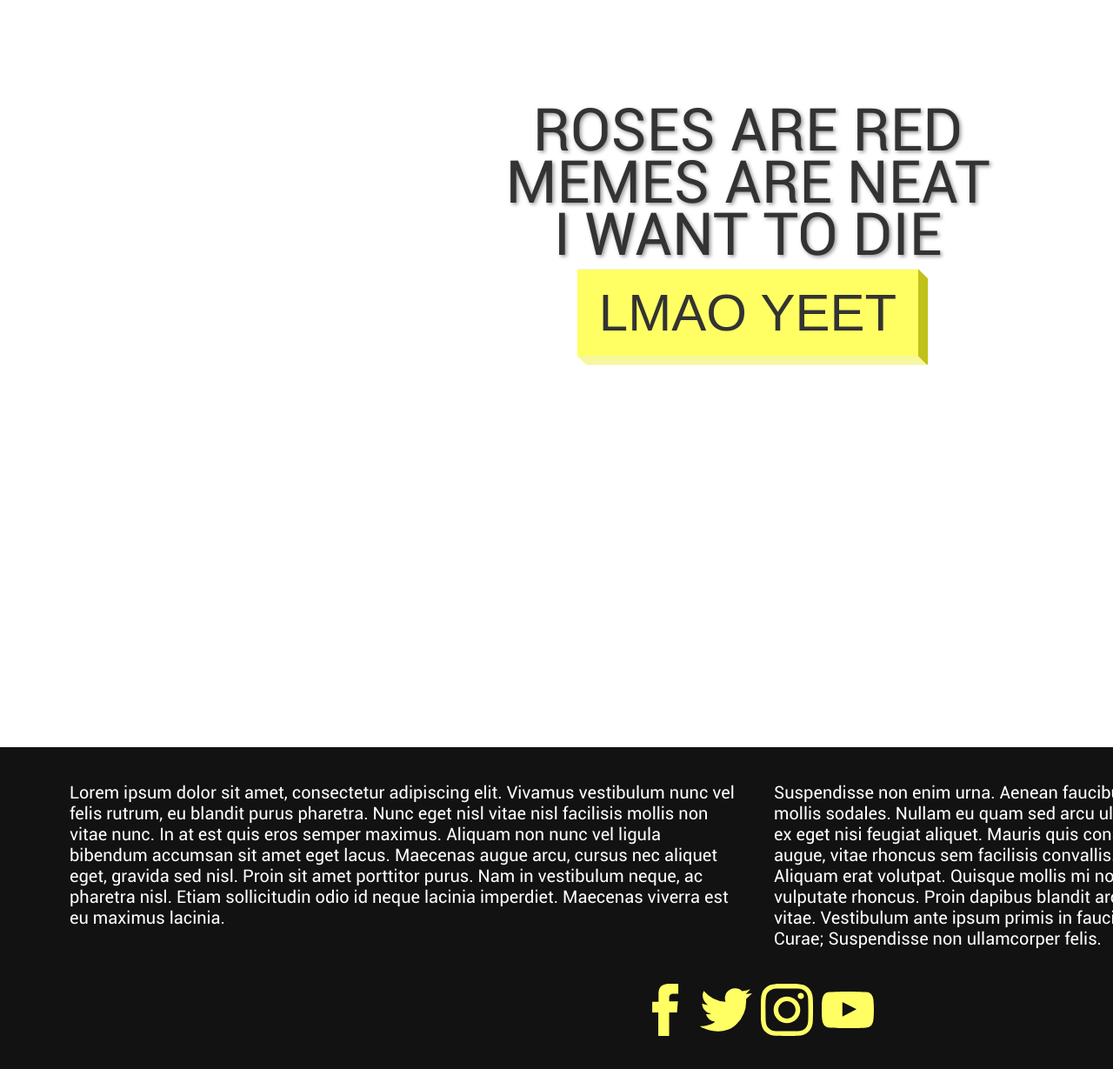
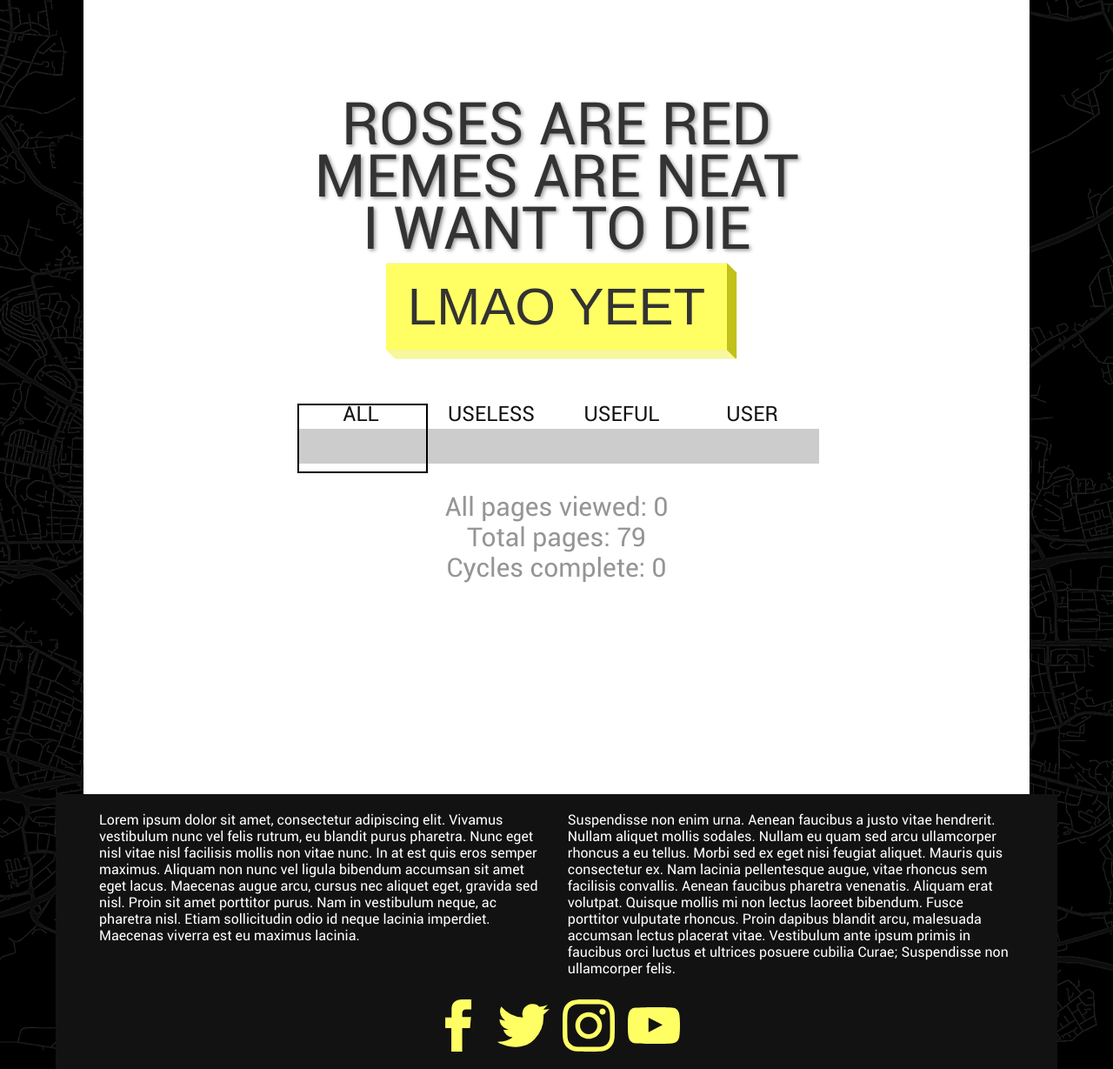
Before and after one commit to Xenu47/Xenu47.github.io, a PHP site: page /pages/randomizer.html in a window 1280 px wide. Shown: the part 77-1306 px from the top of the page at 87% size. Run offline with PHP 8.4, Linux system fonts and the light colour scheme.

Commit message:
+better adaptive +randomizer variation +randomizer statistics

```diff
--- a/includes/header.js
+++ b/includes/header.js
@@ -9,7 +9,7 @@ document.write(`
 						<input type="login" name="unexlogin" id="username" placeholder="Username" class="text_forms">
 						<input type="password" name="unexpassword" id="password" placeholder="Password" class="text_forms">
 					</form>
-					<a onclick="auth()" id="loginb">LOGIN</a>
+					<a href="#" onclick="auth()" id="loginb">LOGIN</a>
 					<a href="#" id="registerb">REGISTER</a>
 				</div>
 			</div>
--- a/pages/about.html
+++ b/pages/about.html
@@ -2,6 +2,9 @@
 <html>
 	<head>
 		<title>UNEX</title>
+		<!-- скрипты -->
+		<!-- onload -->
+		<script type="text/javascript" src="../scripts/onloads.js"></script>
 		<!-- стили -->
 		<link rel="stylesheet" type="text/css" href="../styles/style.css">
 		<!-- выпадающее меню -->
@@ -21,7 +24,7 @@
 
 		<main>
 			<center>
-				<img src="../images/pepecam.png"><br>
+				<img src="../images/pepecam.png" class="responsive-image"><br>
 				Hello<hr>
 			</center>
 			Morbi faucibus consectetur neque, quis suscipit nibh pharetra sed. Donec hendrerit mollis tincidunt. Praesent scelerisque dolor non luctus sagittis. Suspendisse tincidunt lacus non ante molestie, vitae vulputate nulla feugiat. Fusce non risus turpis. Vivamus eros elit, finibus ut tortor finibus, pulvinar semper sapien. Class aptent taciti sociosqu ad litora torquent per conubia nostra, per inceptos himenaeos. Duis blandit convallis nulla. Pellentesque at felis id eros condimentum facilisis. Cras vitae neque aliquet, luctus eros id, pharetra leo. Vivamus ante nibh, blandit eget mauris vitae, ullamcorper dignissim lacus.<br><br>
--- a/pages/base.html
+++ b/pages/base.html
@@ -2,6 +2,9 @@
 <html>
 	<head>
 		<title>UNEX</title>
+		<!-- скрипты -->
+		<!-- onload -->
+		<script type="text/javascript" src="../scripts/onloads.js"></script>
 		<!-- стили -->
 		<link rel="stylesheet" type="text/css" href="../styles/style.css">
 		<!-- выпадающее меню -->
--- a/pages/main.html
+++ b/pages/main.html
@@ -2,6 +2,9 @@
 <html>
 	<head>
 		<title>UNEX</title>
+		<!-- скрипты -->
+		<!-- onload -->
+		<script type="text/javascript" src="../scripts/onloads.js"></script>
 		<!-- стили -->
 		<link rel="stylesheet" type="text/css" href="../styles/style.css">
 		<!-- выпадающее меню -->
--- a/pages/randomizer.html
+++ b/pages/randomizer.html
@@ -2,6 +2,7 @@
 <html>
 	<head>
 		<title>UNEX</title>
+
 		<!-- стили -->
 		<link rel="stylesheet" type="text/css" href="../styles/style.css">
 		<link rel="stylesheet" type="text/css" href="../styles/randomizer.css">
@@ -14,6 +15,10 @@
 			<source src="../props/sounds/release.mp3" type="audio/mpeg">
 			<source src="../props/sounds/release.ogg" type="audio/ogg">
 		</audio>
+		<!-- скрипты -->
+		<!-- onload -->
+		<script type="text/javascript" src="../scripts/onloads.js"></script>
+		<!-- звук -->
 		<script type="text/javascript" src="../scripts/sound.js"></script>
 		<!-- выпадающее меню -->
 		<script type="text/javascript" src="../scripts/dropdown.js"></script>
@@ -35,11 +40,24 @@
  		<main>
  			<!-- блок рандомайзера -->
 			<div id="randomizer">
-				<p> ROSES ARE RED </p>
-				<p> MEMES ARE NEAT </p>
-				<p> I WANT TO DIE </p>
-				<!-- кнопка вызывает открытие случайной страницы и звук -->
-				<p><button onclick="getRandomPage()" onmousedown="PlaySound('press');" onmouseup="PlaySound('release')">LMAO YEET</button></p>
+				<div id="randomizer_base">
+					<p id="randomizer-1"> ROSES ARE RED </p>
+					<p id="randomizer-2"> MEMES ARE NEAT </p>
+					<p id="randomizer-3"> I WANT TO DIE </p>
+					<!-- кнопка вызывает открытие случайной страницы и звук -->
+					<p><button id="randomizer_button" onclick="getRandomPage()" onmousedown="PlaySound('press');" onmouseup="PlaySound('release')">LMAO YEET</button></p>
+				</div>
+
+				<div id="randomizer_choose">
+					<datalist id="tickmarks">
+						<option>ALL</option>
+						<option>USELESS</option>
+						<option>USEFUL</option>
+						<option>USER</option>
+					</datalist>
+					<input type="range" min="0" max="99" value="0" id="randomizer_range" list="tickmarks" oninput="changeList(value)">
+				</div>
+
 				<!-- нинзя пустой пока пользователь не прошелся по всем сайтам -->
 				<p id="ninja"></p>
 			</div>
--- a/pages/website list.html
+++ b/pages/website list.html
@@ -2,6 +2,9 @@
 <html>
 	<head>
 		<title>UNEX</title>
+		<!-- скрипты -->
+		<!-- onload -->
+		<script type="text/javascript" src="../scripts/onloads.js"></script>
 		<!-- стили -->
 		<link rel="stylesheet" type="text/css" href="../styles/style.css">
 		<!-- выпадающее меню -->
@@ -23,7 +26,7 @@
 		<main id="all"><center>
 			More websites comming soon<br>
 			Descriptions TODO
-			<img src="../images/kot.png" style="display: flex; height: 400px;">
+			<img src="../images/kot.png" style="display: flex; height: 400px;" class="responsive-image">
 
 
 			<!-- помойка -->
--- a/scripts/brightness.js
+++ b/scripts/brightness.js
@@ -1,13 +1,3 @@
-window.onload = function(){
-	if(!sessionStorage .brightness){
-		sessionStorage .brightness = 100;
-	}
-	else{
-		document.querySelector("#brightness-control").value = sessionStorage .brightness;
-		document.querySelector("#night-mode").style.setProperty("opacity", (1 - sessionStorage .brightness/100));
-	}
-}
-
 function changeBrightness(){
 	sessionStorage .brightness = document.querySelector("#brightness-control").value;
 	var newval = ((25-sessionStorage .brightness)*0.04);
--- /dev/null
+++ b/scripts/onloads.js
@@ -0,0 +1,32 @@
+Function.prototype.extend = function(fn) {
+  var self = this;
+  return function() {
+    self.apply(this, arguments);
+    fn.apply(this, arguments);
+  };
+};
+
+// brightness
+window.onload = function(){
+	if(!sessionStorage .brightness){
+		sessionStorage .brightness = 100;
+	}
+	else{
+		document.querySelector("#brightness-control").value = sessionStorage .brightness;
+		document.querySelector("#night-mode").style.setProperty("opacity", (1 - sessionStorage .brightness/100));
+	}
+}
+
+// randomizer range
+window.onload = window.onload.extend(function(){
+	if(!sessionStorage.randomizerValue){
+		sessionStorage.randomizerValue = 0;
+	}
+	else{
+		document.querySelector("#randomizer_range").value = sessionStorage.randomizerValue;
+    changeList(sessionStorage.randomizerValue);
+	}
+  var list = [["All", 0, 0, 0],["Useless", 0, 0, 0],["Useful", 0, 0, 0],["User", 0, 0, 0]];
+  sessionStorage.randomizerList = JSON.stringify(list);
+  console.log("created randomizerList")
+})
--- a/styles/randomizer.css
+++ b/styles/randomizer.css
@@ -1,9 +1,9 @@
 /* стиль блока рандомизатора */
 #randomizer {
-	padding: 100px 0 400px 0;
+	padding: 100px 0 200px 0;
 }
 /* стиль всего, кроме кнопки и нинзи */
-#randomizer *:not(button):not(#ninja) {
+#randomizer_base *:not(#randomizer_button) {
 	text-shadow: 2px 2px 4px #999;
 	text-align: center;
 	font-size: 68px;
@@ -20,7 +20,7 @@
 }
 
 /* кнопка */
-button {
+#randomizer_button {
 	padding: 15px 25px;
 	margin-top: 10px;
 	font-size: 60px;
@@ -43,10 +43,10 @@ button {
 	outline: none;
 	user-select: none;
 }
-button:hover {
+#randomizer_button:hover {
 	background-color: #FFFF43;
 }
-button:active {
+#randomizer_button:active {
 	background-color: #FFFF43;
 	box-shadow:
 		1px 0px 1px #C1C11B, 0px 1px 1px #FFFFB3,
@@ -58,3 +58,36 @@ button:active {
 		7px 6px 1px #C1C11B;
 	transform: translateY(4px) translateX(4px) ;
 }
+
+/* слайдер выбора списка для рандомийзера */
+#randomizer_choose {
+	width: 600px;
+	padding-top: 60px;
+	margin: auto;
+}
+#tickmarks {
+	display: flex;
+	flex-direction: row;
+	justify-content: space-between;
+	text-align: center;
+}
+#tickmarks * {
+	width: 150px;
+}
+#randomizer_choose input {
+	cursor: e-resize;
+  -webkit-appearance: none;
+	outline: none;
+  background: #CCCCCC;
+	box-sizing: border-box;
+	padding-bottom: 40px;
+	height: 20px;
+	width: 600px;
+}
+#randomizer_choose input::-webkit-slider-thumb {
+  -webkit-appearance: none;
+  background-color: none;
+	border: 2px solid black;
+	width: 150px;
+	height: 80px;
+}
--- a/styles/style.css
+++ b/styles/style.css
@@ -16,7 +16,7 @@
 
 /* изменение стиля прокрутки */
 ::-webkit-scrollbar {
-	width: 0.5vw;
+	width: auto;
 }
 ::-webkit-scrollbar-track {
 	background: var(--footer-color);
@@ -254,14 +288,15 @@ header {
 /*                        */
 /*                        */
 main {
-	padding: 20px 200px 20px 200px;
 	color: var(--footer-color);
 	background-color: var(--background-color);
-	margin-left: auto;
-	margin-right: auto;
-	width: calc(1720px - 400px);
+	align-self: center;
+	box-sizing: border-box;
+	max-width: 1620px;
+	width: calc(100% - 15vw);
 	height: 10000px;
-	font-size: 2em;
+	font-size: 1.5em;
+	padding: 1vw 5vw 1vw 5vw;
 }
 
 
@@ -275,11 +310,12 @@ footer {
 	display: flex;
 	background-color: var(--footer-color);
 	color: white;
-	margin-left: auto;
-	margin-right: auto;
-	width: 1560px;
-	font-size: 20px;
-	padding: 40px 80px 40px 80px;
+	align-self: center;
+	box-sizing: border-box;
+	max-width: 1720px;
+	width: calc(100% - 10vw);
+	font-size: 1em;
+	padding: 20px 50px 20px 50px;
 }
 
 /* текст справа/слева в footer */
@@ -293,10 +329,12 @@ footer {
 /* кнопки соц. сетей */
 #social {
 	grid-area: social;
+	margin-left: auto;
+	margin-right: auto;
+	max-width: 300px;
 	display: flex;
 	flex-direction: row;
 	justify-content: space-around;
-	padding: 0 650px 0 650px;
 }
 #social svg {
 	fill: var(--header-color);
@@ -310,15 +348,18 @@ footer {
 }
 #footer_grid{
 	display: grid;
+	margin-left: auto;
+	margin-right: auto;
 	grid-template-areas:
 		'lorem ipsum'
 		'social social';
-	grid-template-columns: 770px 770px;
-	width: 1540px;
-	grid-gap: 40px;
+	grid-template-columns: calc(50% - 1vw) calc(50% - 1vw);
+	max-width: 1540px;
+	width: 100%;
+	grid-gap: 2vw;
 }
 
-/* регулировка яркости сайта */
+/* блок яркости сайта */
 #night-mode{
 	display: block;
 	position: fixed;
```
Also changed, not shown: other parts of styles/style.css (+35 -28 lines), scripts/randomizer.js (+61 -26 lines), scripts/dropdown.js (line endings or trailing spaces).
